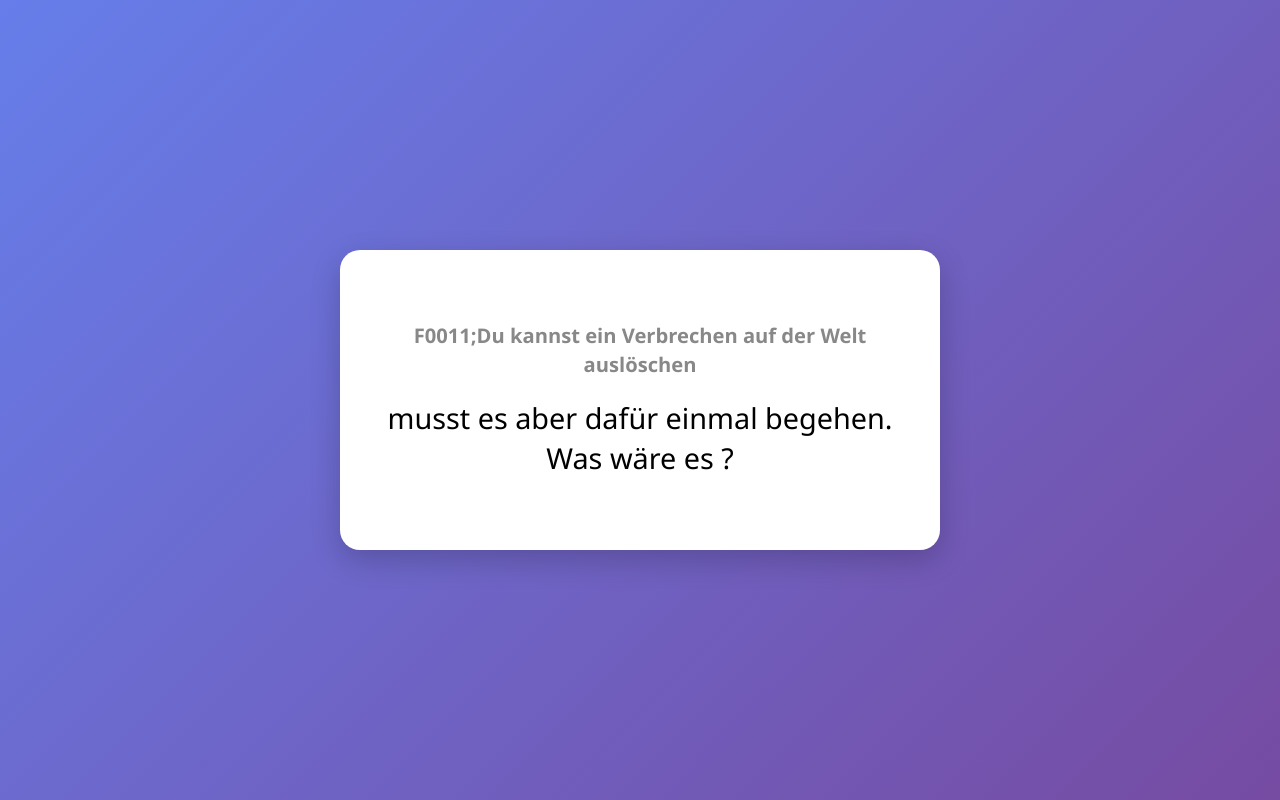
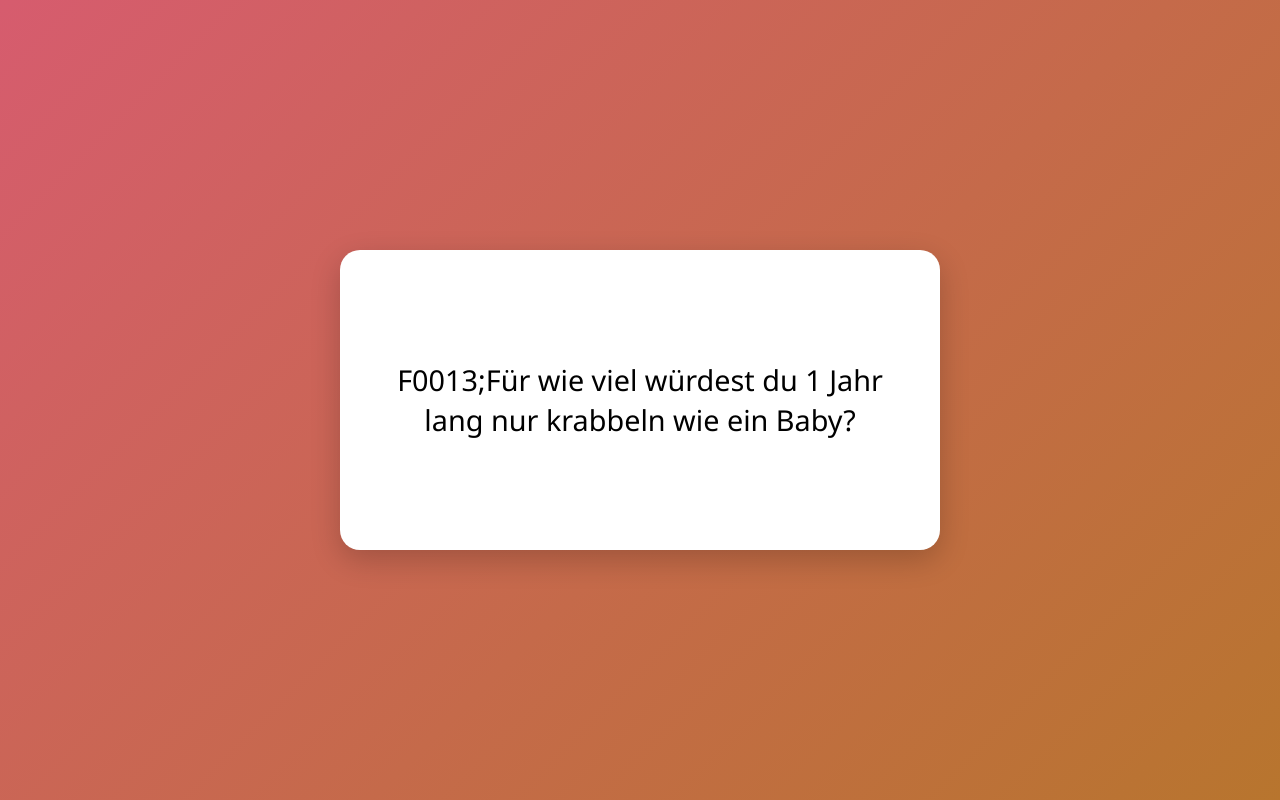
Before and after one commit to Nealmagu/Karten, a plain HTML site: page index.html in a window 1280 px wide. Drawn offline with Linux system fonts and the light colour scheme.

Commit message:
Update index.html

```diff
--- a/index.html
+++ b/index.html
@@ -5,22 +5,20 @@
   <meta name="viewport" content="width=device-width, initial-scale=1.0, user-scalable=no">
   <title>Karten-App</title>
   <style>
-    * {
-      margin: 0;
-      padding: 0;
-      box-sizing: border-box;
-    }
-
+    * { margin: 0; padding: 0; box-sizing: border-box; }
+    html,body { height: 100%; }
     body {
       font-family: 'Segoe UI', Tahoma, Geneva, Verdana, sans-serif;
-      margin: 0;
       display: flex;
       height: 100vh;
       align-items: center;
       justify-content: center;
-      background: linear-gradient(135deg, #667eea 0%, #764ba2 100%);
       overflow: hidden;
       touch-action: pan-x; /* Nur horizontales Scrollen erlauben */
+      /* Übergang für sanfte Farbwechsel */
+      transition: background 650ms ease;
+      /* Fallback-Farbe falls Gradient nicht gezeichnet wird */
+      background: linear-gradient(135deg, hsl(240 60% 60%) 0%, hsl(280 60% 45%) 100%);
     }
 
     .card-container {
@@ -30,6 +28,7 @@
       align-items: center;
       justify-content: center;
       position: relative;
+      padding: 24px;
     }
 
     .card {
@@ -49,13 +48,6 @@
       line-height: 1.4;
     }
 
-    .id {
-      font-weight: bold;
-      color: #888;
-      margin-bottom: 20px;
-      font-size: 0.7em;
-    }
-
     /* Unsichtbare Bereiche für Touch an den Rändern */
     .edge-touch {
       position: absolute;
@@ -64,14 +56,8 @@
       width: 20%;
       z-index: 10;
     }
-
-    .left-edge {
-      left: 0;
-    }
-
-    .right-edge {
-      right: 0;
-    }
+    .left-edge { left: 0; }
+    .right-edge { right: 0; }
   </style>
 </head>
 <body>
@@ -89,12 +75,19 @@
     let questions = [];
     let currentIndex = 0;
 
+    // Farb-Logik: startHue zufällig, delta = wie stark sich die Farbe pro Wechsel ändert
+    let hue = Math.floor(Math.random() * 360);
+    const HUE_DELTA = 14; // Grad pro Wechsel (kleiner = subtiler)
+    const SAT1 = 60, LIG1 = 60;   // erster Farbpunkt
+    const SAT2 = 60, LIG2 = 45;   // zweiter Farbpunkt
+
     async function loadCSV() {
       try {
         const res = await fetch('cards.csv');
         const text = await res.text();
         parseCSV(text);
         shuffleQuestions();
+        currentIndex = 0;
         showCard();
       } catch (err) {
         document.getElementById('card').innerText = "Fehler beim Laden der CSV.";
@@ -103,10 +96,20 @@
     }
 
     function parseCSV(text) {
-      const lines = text.trim().split("\n");
-      questions = lines.slice(1).map(line => {
-        const [id, ...rest] = line.split(",");
-        return { id, question: rest.join(",") };
+      // robustere Trennung: Zeilen, ggf. \r\n, und Entfernen leerer Zeilen
+      const lines = text.split(/\r\n|\n|\r/).filter(l => l.trim() !== '');
+      // Falls Kopfzeile vorhanden: erkenne "id" oder "frage"/"question"
+      let start = 0;
+      if (lines.length && /(^|\s|,)(id|frage|question)(\s|,|$)/i.test(lines[0])) start = 1;
+      questions = lines.slice(start).map(line => {
+        // einfacher CSV-Split: trennt nur am ersten Komma, Rest bleibt Frage (falls Kommas in Text vorhanden)
+        const idx = line.indexOf(',');
+        if (idx === -1) return { id: '', question: line.trim() };
+        const id = line.slice(0, idx).trim();
+        const question = line.slice(idx + 1).trim();
+        // Entferne mögliche umschließende Anführungszeichen
+        const q = question.replace(/^"(.*)"$/, '$1').replace(/^'(.*)'$/, '$1');
+        return { id, question: q };
       });
     }
 
@@ -117,11 +120,23 @@
       }
     }
 
+    function changeBackground() {
+      // hue wird erhöht, dann als Gradient gesetzt
+      hue = (hue + HUE_DELTA) % 360;
+      const h1 = hue;
+      const h2 = (hue + 40) % 360;
+      // Verwende CSS HSL-Syntax (neue Syntax ohne Kommas)
+      document.body.style.background = `linear-gradient(135deg, hsl(${h1} ${SAT1}% ${LIG1}%) 0%, hsl(${h2} ${SAT2}% ${LIG2}%) 100%)`;
+    }
+
     function showCard() {
       if (questions.length === 0) return;
       const q = questions[currentIndex];
-      document.getElementById('card').innerHTML =
-        `<div class="id">${q.id}</div>${q.question}`;
+      // Frage anzeigen (benutze innerHTML nicht nötig hier, setze TextContent)
+      const cardEl = document.getElementById('card');
+      cardEl.textContent = q.question;
+      // Hintergrund leicht ändern
+      changeBackground();
     }
 
     // Swipe-Funktionalität
@@ -134,39 +149,31 @@
     }, { passive: true });
 
     document.addEventListener("touchmove", e => {
-      if (!startX || !startY) return;
-
+      if (startX === null || startY === null) return;
       const currentX = e.touches[0].clientX;
       const currentY = e.touches[0].clientY;
-
-      // Nur horizontale Bewegungen zulassen, vertikale unterdrücken
       const diffX = Math.abs(currentX - startX);
       const diffY = Math.abs(currentY - startY);
-
-      // Wenn die Bewegung hauptsächlich vertikal ist, unterdrücken
+      // Wenn die Bewegung hauptsächlich vertikal ist, unterdrücken (keine horizontale Navigation)
       if (diffY > diffX) {
         e.preventDefault();
       }
     }, { passive: false });
 
     document.addEventListener("touchend", e => {
-      if (!startX) return;
-
+      if (startX === null) return;
       const endX = e.changedTouches[0].clientX;
       const diffX = endX - startX;
-
-      // Swipe-Erkennung (nur horizontal)
       if (Math.abs(diffX) > 50) {
         if (diffX > 0) {
-          // Nach rechts geswiped -> vorherige Frage
+          // nach rechts -> vorherige
           currentIndex = (currentIndex - 1 + questions.length) % questions.length;
         } else {
-          // Nach links geswiped -> nächste Frage
+          // nach links -> nächste
           currentIndex = (currentIndex + 1) % questions.length;
         }
         showCard();
       }
-
       startX = null;
       startY = null;
     }, { passive: true });
@@ -176,7 +183,6 @@
       currentIndex = (currentIndex - 1 + questions.length) % questions.length;
       showCard();
     });
-
     document.getElementById('rightEdge').addEventListener('click', () => {
       currentIndex = (currentIndex + 1) % questions.length;
       showCard();
@@ -194,27 +200,18 @@
     });
 
     // Scrollen komplett verhindern
-    document.addEventListener('scroll', (e) => {
-      window.scrollTo(0, 0);
-    });
+    document.addEventListener('scroll', () => { window.scrollTo(0, 0); });
 
     window.addEventListener('load', () => {
       window.scrollTo(0, 0);
     });
 
-    // Verhindern, dass die Seite zoomt
-    document.addEventListener('gesturestart', (e) => {
-      e.preventDefault();
+    // Verhindern, dass die Seite zoomt (iOS Gesten)
+    ['gesturestart','gesturechange','gestureend'].forEach(ev => {
+      document.addEventListener(ev, (e) => e.preventDefault());
     });
 
-    document.addEventListener('gesturechange', (e) => {
-      e.preventDefault();
-    });
-
-    document.addEventListener('gestureend', (e) => {
-      e.preventDefault();
-    });
-
+    // Initial laden
     loadCSV();
   </script>
 </body>
```
